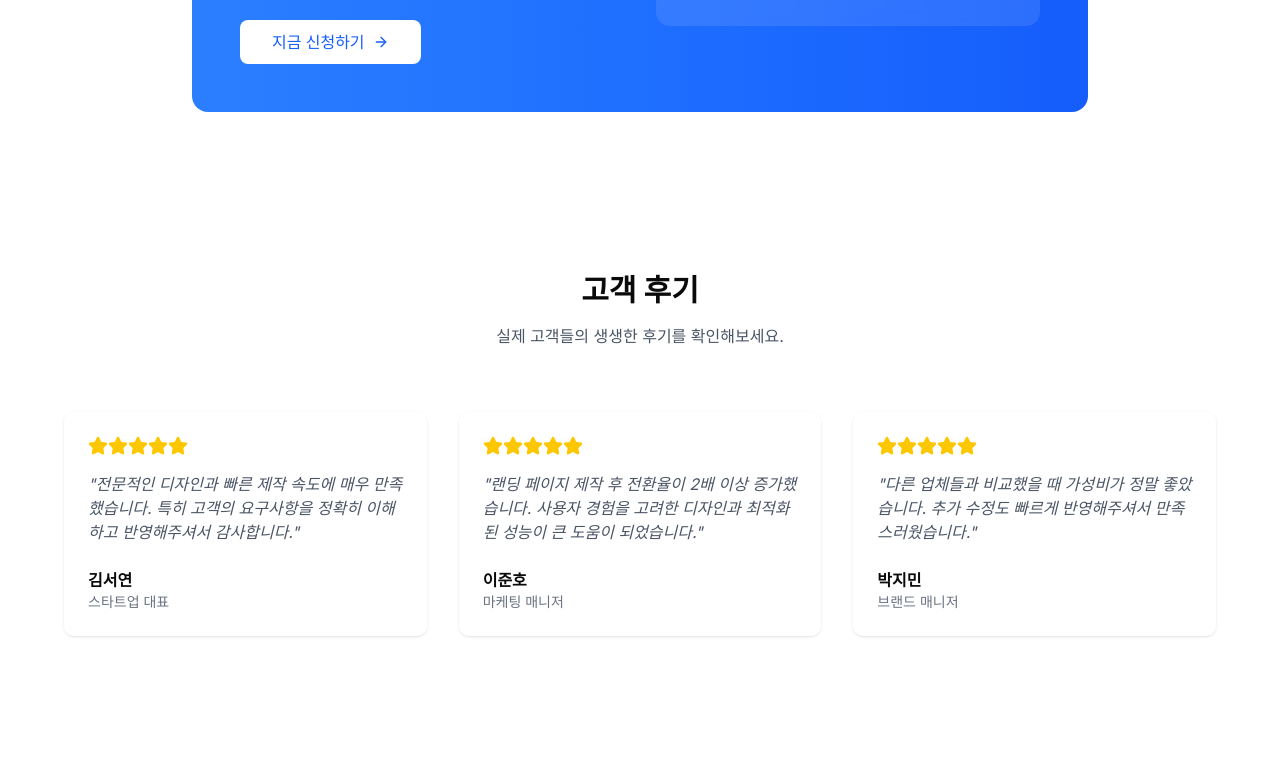
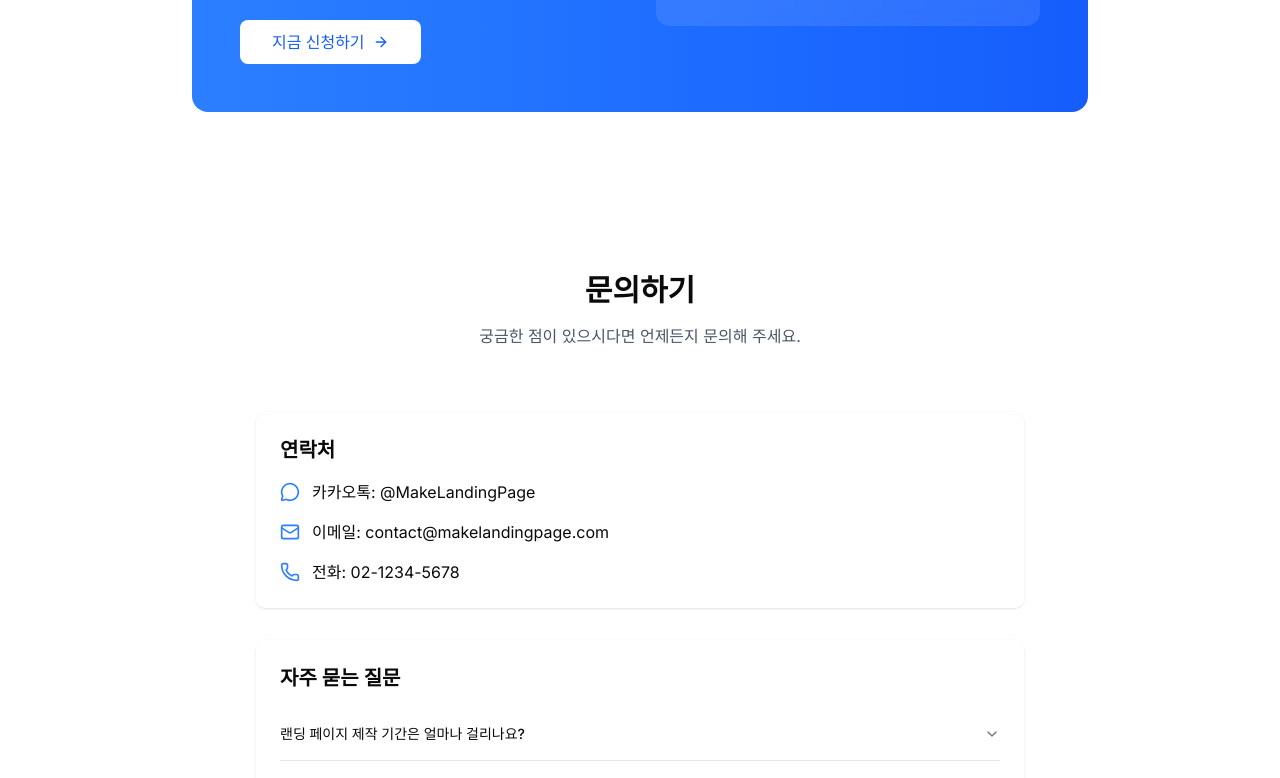
Before and after one commit to kss2002/MakeLandingPage, a Next.js app: page / in a window 1280 px wide. Shown: the part 2004-2782 px from the top of the page. Built offline with nearby package versions, Linux system fonts and the light colour scheme.

Commit message:
리뷰틀 주석처리 이후 활성화

```diff
--- a/src/app/page.tsx
+++ b/src/app/page.tsx
@@ -2,7 +2,7 @@ import { HeroSection } from '@/components/sections/HeroSection';
 import { FeaturesSection } from '@/components/sections/FeaturesSection';
 import { PricingSection } from '@/components/sections/PricingSection';
 import { TimeLimitSection } from '@/components/sections/TimeLimitSection';
-import { ReviewsSection } from '@/components/sections/ReviewsSection';
+//import { ReviewsSection } from '@/components/sections/ReviewsSection';
 import { ContactSection } from '@/components/sections/ContactSection';
 
 export default function Home() {
@@ -13,7 +13,7 @@ export default function Home() {
         <FeaturesSection />
         <PricingSection />
         <TimeLimitSection />
-        <ReviewsSection />
+        {/** 리뷰틀만 만들어두고, 리뷰를 받으면 수정 후 활성화 <ReviewsSection /> */}
         <ContactSection />
       </main>
     </>
```
